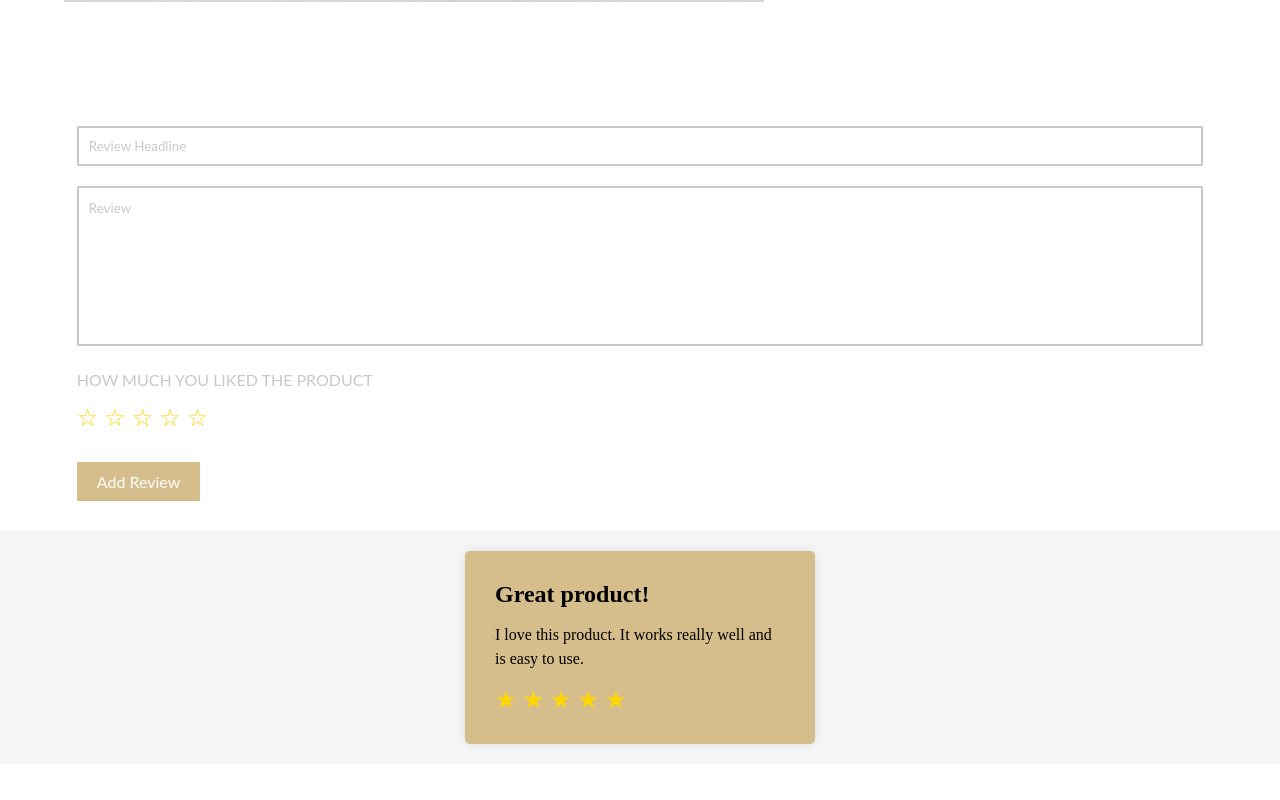
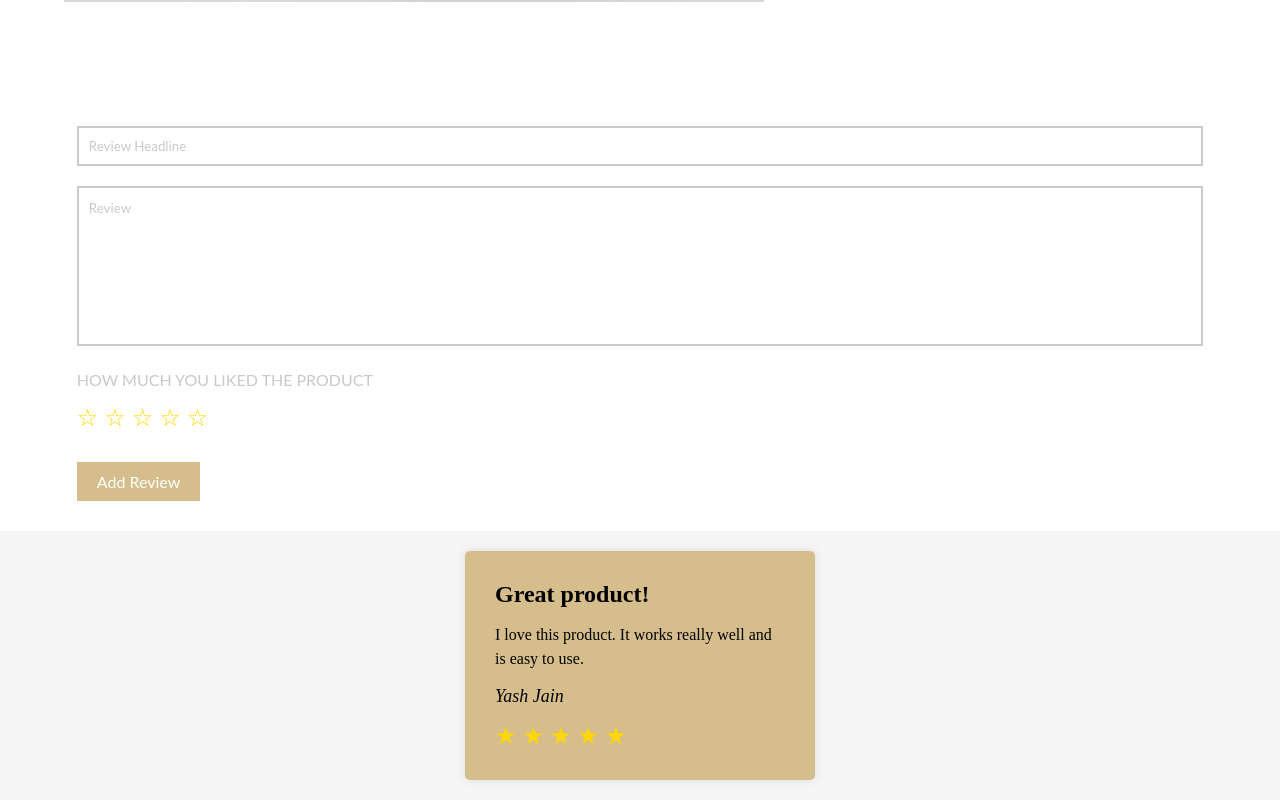
Before and after one commit to PRAX16/YOUNIQUE-AESTHETICS-2, a plain HTML site: page product.html in a window 1280 px wide. Shown: the part 818-1618 px from the top of the page. Before the commit the page ends 1582 px from the top, so only its background shows below. Drawn offline with Linux system fonts and the light colour scheme.

Commit message:
Update product.html

```diff
--- a/product.html
+++ b/product.html
@@ -79,6 +79,7 @@
     <div class="review">
       <h2 class="review-title">Great product!</h2>
       <p class="review-text">I love this product. It works really well and is easy to use.</p>
+        <p class="review-username"> Yash Jain</p>
       <div class="review-rating">
         <span class="rating-star">&#9733;</span>
         <span class="rating-star">&#9733;</span>
```
